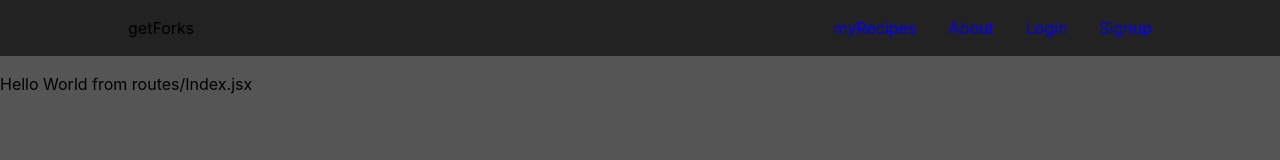
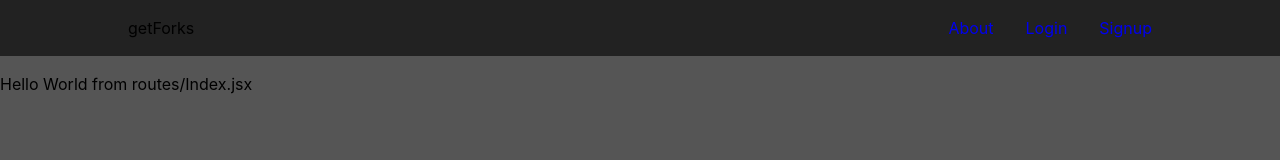
Before and after one commit to ned-park/getForks, a React (Vite) app: page / in a window 1280 px wide. Shown: the top 160 px of the page. Built offline with nearby package versions, Linux system fonts and the light colour scheme.

Commit message:
feat: display items based on login state

```diff
--- a/src/components/Navbar.jsx
+++ b/src/components/Navbar.jsx
@@ -15,19 +15,20 @@ export default function Navbar() {
   return (
     <nav>
       <ul>
-        <li>
+        {user && user.user && (<li>
           <NavLink
-            to="dashboard"
-            style={({ isActive }) =>
-              isActive ? activeStyle : undefined
+            to={`/${user.user.username}`}
+            className={({ isActive }) =>
+              isActive ? activeClassName : undefined
             }
           >
             myRecipes
           </NavLink>
         </li>
+        )}
         <li>
           <NavLink
-            to="about"
+            to="/about"
             className={({ isActive }) =>
               isActive ? activeClassName : undefined
             }
@@ -38,7 +39,7 @@ export default function Navbar() {
         {!user && (
           <>
             <li>
-              <NavLink to="login">
+              <NavLink to="/login">
                 {({ isActive }) => (
                   <span
                     className={
@@ -51,7 +52,7 @@ export default function Navbar() {
               </NavLink>
             </li>
             <li>
-              <NavLink to="signup">
+              <NavLink to="/signup">
                 {({ isActive }) => (
                   <span
                     className={
```
